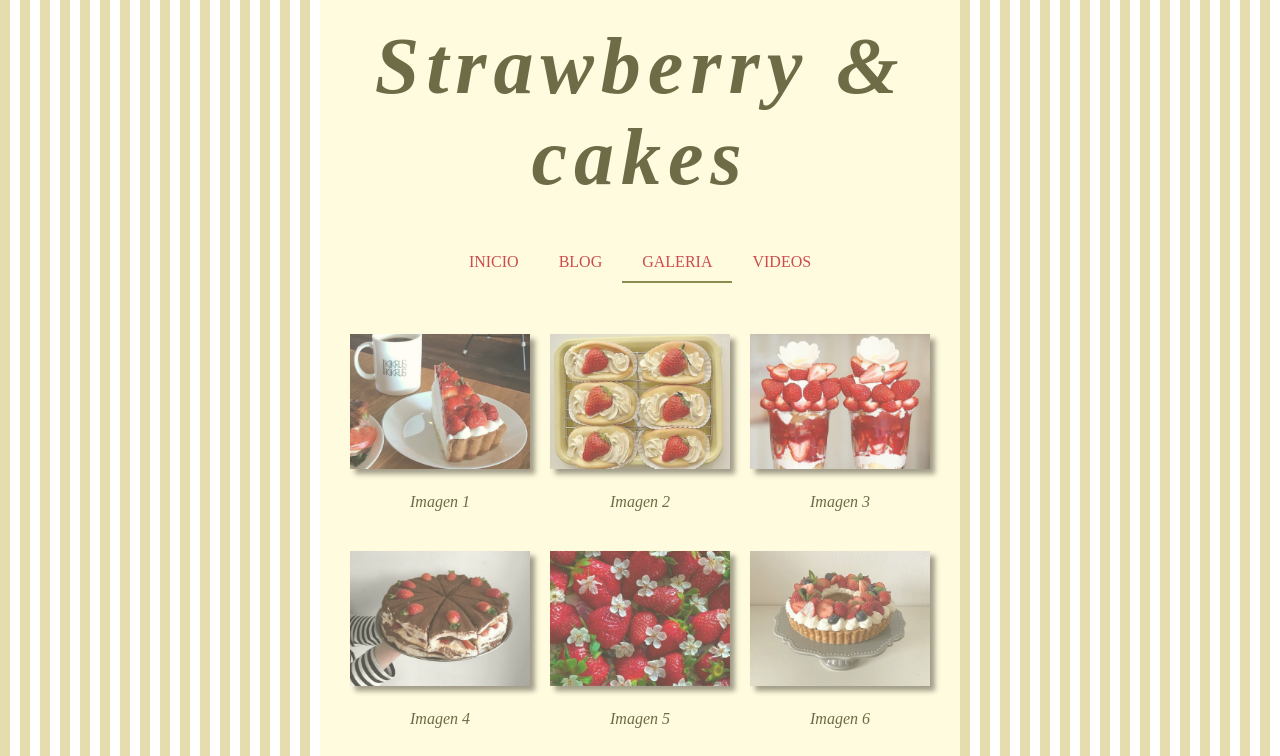
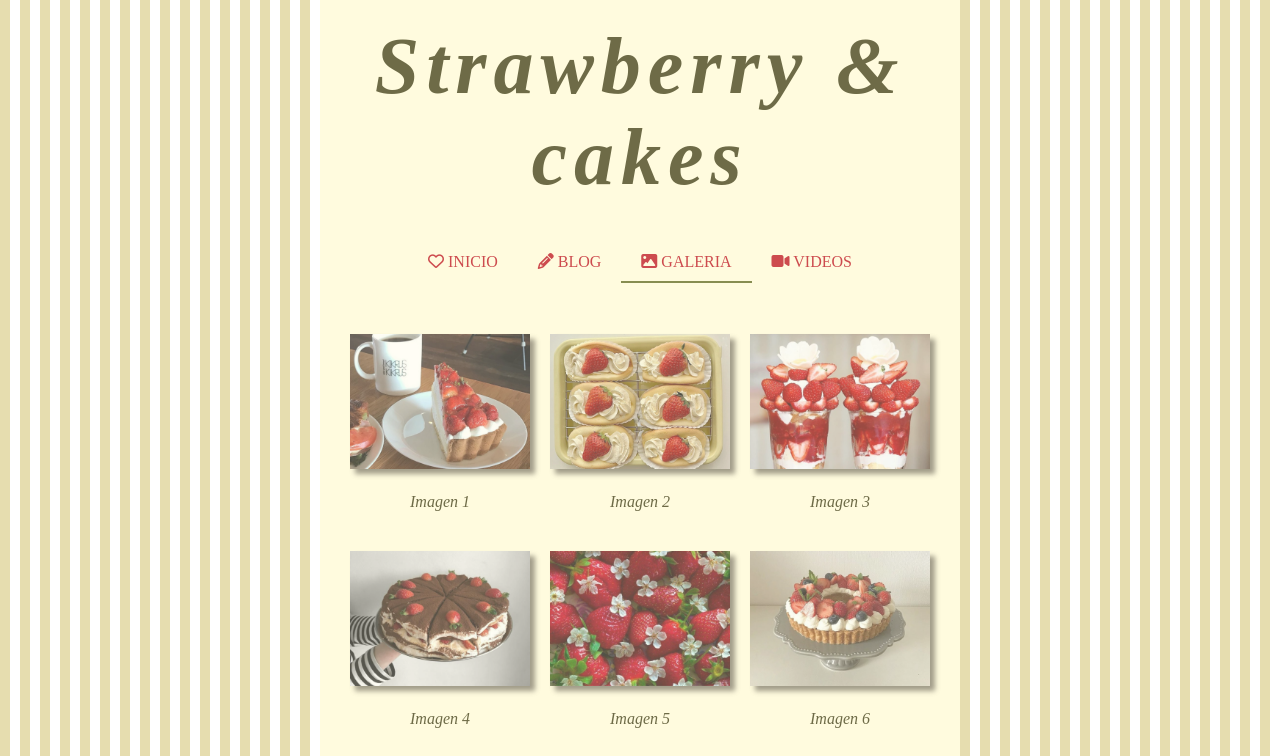
Before and after one commit to justyamile/exp, a plain HTML site: page galeria.html in a window 1280 px wide. Shown: the top 756 px of the page. Drawn offline with Linux system fonts and the light colour scheme.

Commit message:
Update galeria.html

```diff
--- a/galeria.html
+++ b/galeria.html
@@ -6,6 +6,7 @@
     <title>Galeria</title>
     <link rel="stylesheet" href="estilo.css">
     <link rel="icon" href="img/icono.png" type="image/x-icon">
+    <link rel="stylesheet" href="https://cdnjs.cloudflare.com/ajax/libs/font-awesome/6.4.0/css/all.min.css" integrity="sha512-iecdLmaskl7CVkqkXNQ/ZH/XLlvWZOJyj7Yy7tcenmpD1ypASozpmT/E0iPtmFIB46ZmdtAc9eNBvH0H/ZpiBw==" crossorigin="anonymous" referrerpolicy="no-referrer" />
 </head>
 <body>
     <audio src="audio/Bam Yang Gang - BIBI.mp3" autoplay="" loop=""></audio>
```
